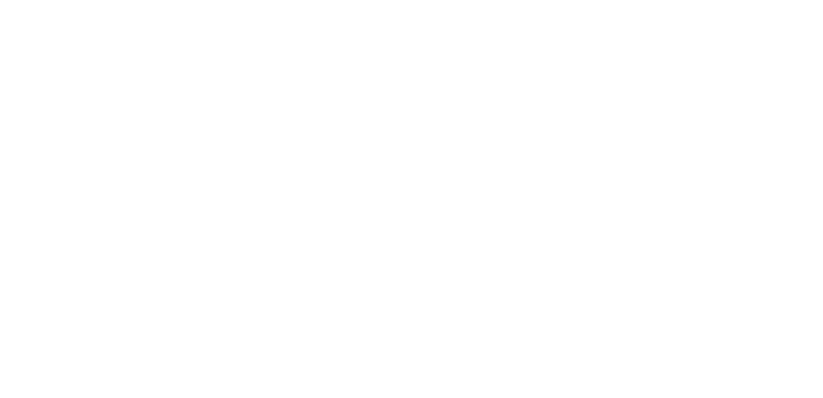
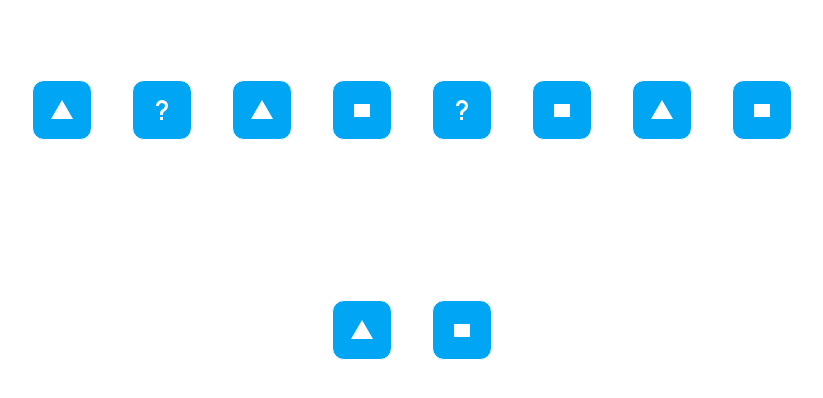
Before and after one commit to projetopcludico/tests-playground, a Vue app: page / in a window 1280 px wide. Shown: the top 398 px of the page, without its empty margins (228-1051 px from the left). Built offline with nearby package versions, Linux system fonts and the light colour scheme.

Commit message:
FEAT: Stores refatored

```diff
--- a/package.json
+++ b/package.json
@@ -13,6 +13,7 @@
     "format": "prettier --write src/"
   },
   "dependencies": {
+    "@mdi/font": "^7.4.47",
     "@tailwindcss/vite": "^4.1.18",
     "pinia": "^3.0.3",
     "tailwindcss": "^4.1.18",
--- a/src/main.js
+++ b/src/main.js
@@ -3,6 +3,7 @@
 
 import App from './App.vue'
 import router from './router'
+import '@mdi/font/css/materialdesignicons.css';
 
 const app = createApp(App)
 
--- a/src/stores/sequence.js
+++ b/src/stores/sequence.js
@@ -1,35 +1,97 @@
-import { defineStore } from "pinia";
-import { ref } from "vue";
-import sortObjects from "../tools/sort";
-import getRandomIndexes from "../tools/getRandomIndexes";
-import shuffle from "../tools/shuffle";
+import { defineStore } from 'pinia'
+import { ref } from 'vue'
+import sortObjects from '../tools/sort'
+import getRandomIndexes from '../tools/getRandomIndexes'
+import shuffle from '../tools/shuffle'
 
 export const useSequenceStore = defineStore('sequenceStore', () => {
+  const sequence = ref([])
+  const correctResponses = ref([])
+  const responses = ref([])
+  const finalChoices = ref([])
+  const selectedObjectId = ref(0)
 
-    const sequenceState = ref([]);
-    const correctResponses = ref([]);
-    const responses = ref([]);
-    const finalChoices = ref([]);
-    const selectedIndex = ref(null);
+  const expectedResponses = ref(0);
 
-    async function mountSequence(numberItens, timesRepeat, numberDiscover, arrayToSort) {
+  function mountSequence(numberItens, sequenceLength, numberDiscover, arrayToSort) {
+    const itensSequence = sortObjects(numberItens, arrayToSort);
+    const functionSequence = []
+    let idSequence = 0
 
-        const itensSequence = sortObjects(numberItens, arrayToSort);
-        const sequence = [];
-        let idSequence = 0;
-
-        for(let count = 0; count < timesRepeat / itensSequence.length; count++) {
-            for(let item of itensSequence) {
+    for (let count = 0; count < sequenceLength / itensSequence.length; count++) {
+      for (let item of itensSequence) {
         idSequence++
-                sequence.push({
+        functionSequence.push({
           id: idSequence,
-                    object: { ...item }
-                });
+          object: { ...item },
+        })
       }
     }
 
-        sequenceState.value = sequence
+    const randomIndexes = getRandomIndexes(functionSequence.length, numberDiscover).sort(
+      (a, b) => a - b,
+    )
 
+    const functionCorrectResponses = Array(functionSequence.length).fill(null)
+
+    for (const index of randomIndexes) {
+      const chosen = functionSequence[index]
+      functionCorrectResponses[index] = chosen.object.id
+
+      functionSequence[index].object.icon = 'mdi mdi-help'
+      functionSequence[index].object.name = 'discover'
+
+      if (functionSequence[index].object.path) {
+        functionSequence[index].object.path = '/sounds/discover.mp3'
+      }
     }
 
-});
+    const options = shuffle(itensSequence)
+
+    const seen = new Set();
+    const functionFinalChoices = options.filter((opt) => {
+      if (seen.has(opt.id)) return false;
+      seen.add(opt.id);
+      return true;
+    })
+
+    sequence.value = functionSequence;
+    correctResponses.value = functionCorrectResponses;
+    finalChoices.value = functionFinalChoices;
+    selectedObjectId.value = null;
+    responses.value = [];
+    expectedResponses.value = numberDiscover
+  }
+
+  function selectObjectId(id) {
+    selectedObjectId.value = id
+  }
+
+  function respond(sequenceId, callBack) {
+    if(correctResponses.value[sequenceId] === selectedObjectId.value) {
+        responses.value.push(selectedObjectId.value)
+        console.log('Correto');
+    } else {
+        console.error('Errado')
+    }
+
+    if(responses.value.length === expectedResponses.value) {
+        if(typeof callBack === 'function'){
+            callBack();
+        } else {
+            console.error("O parâmetro callBack precisa ser uma função")
+        }
+    }
+  }
+
+  return {
+    sequence,
+    correctResponses,
+    responses,
+    finalChoices,
+    selectedObjectId,
+    mountSequence,
+    selectObjectId,
+    respond,
+  }
+})
--- a/src/views/HomePage.vue
+++ b/src/views/HomePage.vue
@@ -1,6 +1,61 @@
 <script setup>
+import { onMounted } from 'vue'
+import { useSequenceStore } from '../stores/sequence'
+const sequenceStore = useSequenceStore()
 
+const itens = [
+  {
+    id: 1,
+    name: 'quadrado',
+    icon: 'mdi mdi-square',
+  },
+  {
+    id: 2,
+    name: 'circulo',
+    icon: 'mdi mdi-circle',
+  },
+  {
+    id: 3,
+    name: 'retangulo',
+    icon: 'mdi mdi-rectangle',
+  },
+  {
+    id: 4,
+    name: 'triangulo',
+    icon: 'mdi mdi-triangle',
+  },
+]
+
+const isDiscover = (item) => item.object.name == 'discover'
+
+function tryAgain() {
+    sequenceStore.mountSequence(2, 8, 2, itens)
+}
+
+onMounted(() => {
+  tryAgain()
+})
 </script>
 <template>
-
+  <div class="flex gap-10 w-full justify-center p-20 mb-20">
+    <button
+      class="flex flex-col items-center justify-center w-15 h-15 border rounded-xl text-white bg-sky-500"
+      :style="{ cursor: isDiscover(item) ? 'pointer' : 'default' }"
+      :disabled="!isDiscover(item)"
+      v-for="(item, index) of sequenceStore.sequence"
+      :key="index"
+      @click="sequenceStore.respond(index, tryAgain)"
+    >
+      <span class="text-2xl" :class="item.object?.icon"></span>
+    </button>
+  </div>
+  <div class="flex gap-10 w-full justify-center">
+    <button
+      class="flex flex-col items-center justify-center w-15 h-15 border rounded-xl text-white bg-sky-500"
+      v-for="(item, index) in sequenceStore.finalChoices"
+      @click="sequenceStore.selectObjectId(item.id)"
+    >
+        <span class="text-2xl" :class="item.icon"></span>
+    </button>
+  </div>
 </template>
```
Also changed, not shown: 2 other files (tests, documents, lock files or other folders). Lines whose indentation alone changed are shown as unchanged.
